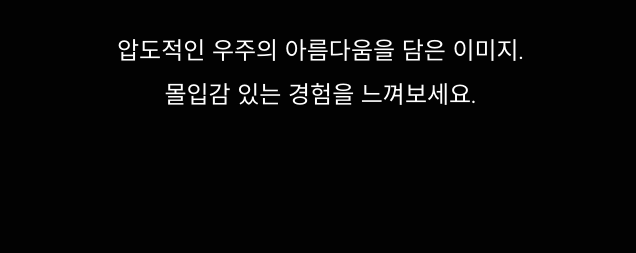
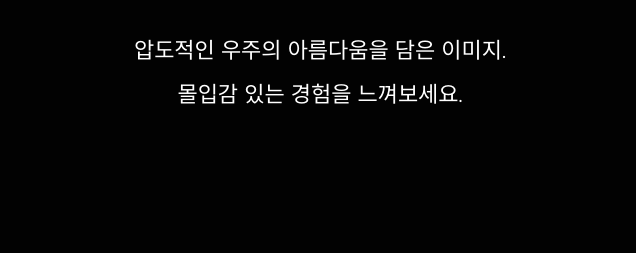
Before and after one commit to parkjieun22/space, a plain HTML site: page index.html in a window 1280 px wide. Shown: the part 491-744 px from the top of the page, 0-636 px from the left. Drawn offline with Linux system fonts and the light colour scheme.

Commit message:
250610 아카이브 자간 변경

```diff
--- a/css/layout.css
+++ b/css/layout.css
@@ -471,6 +471,7 @@ section {
 .right_con .data_box p {
   font-size: var(--md-font-size);
   font-weight: 200;
+  letter-spacing: -1.5px;
 }
 
 /* 다섯번째 섹션 */
--- a/css/reset.css
+++ b/css/reset.css
@@ -12,7 +12,7 @@
   /* 폰트 */
   --xl-font-size: 48px;
   --lg-font-size: 32px;
-  --md-font-size: 24px;
+  --md-font-size: 22px;
   --sm-font-size: 16px;
   --xs-font-size: 14px;
 
```
